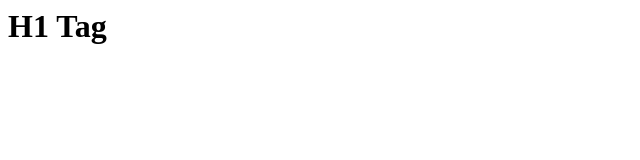
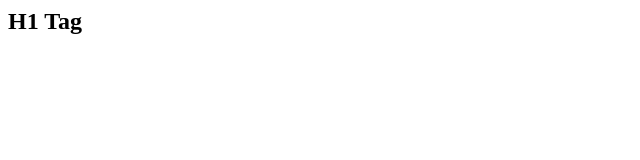
Before and after one commit to Abhi9503/devops_sample, a plain HTML site: page index.html in a window 1280 px wide. Shown: the whole page, without its empty margins (0-640 px from the left). Drawn offline with Linux system fonts and the light colour scheme.

Commit message:
H2 tag added

```diff
--- a/index.html
+++ b/index.html
@@ -3,6 +3,6 @@
 		<title>Test</title>
 	</head>
 	<body>
-		<h1>H1 Tag</h1>
+		<h2>H1 Tag</h2>
 	</body>
 </html>
```
